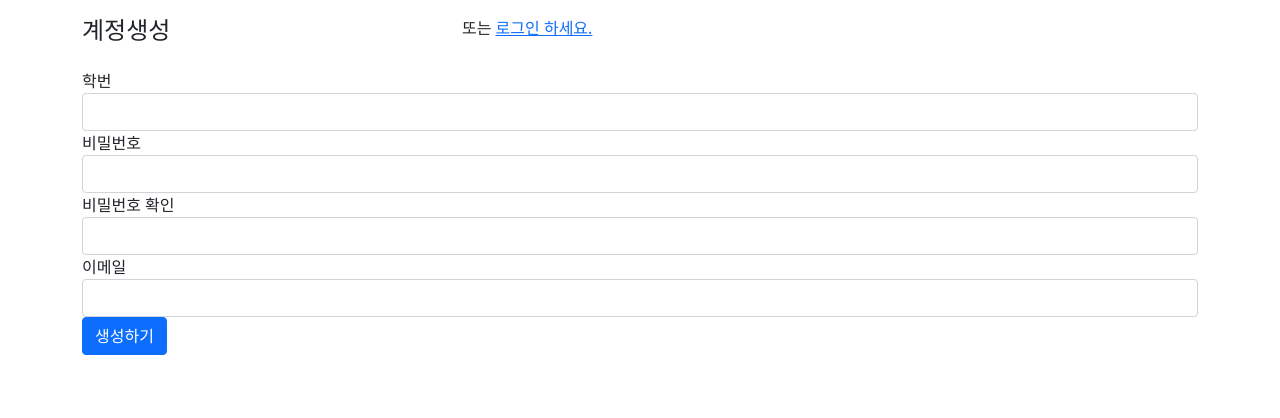
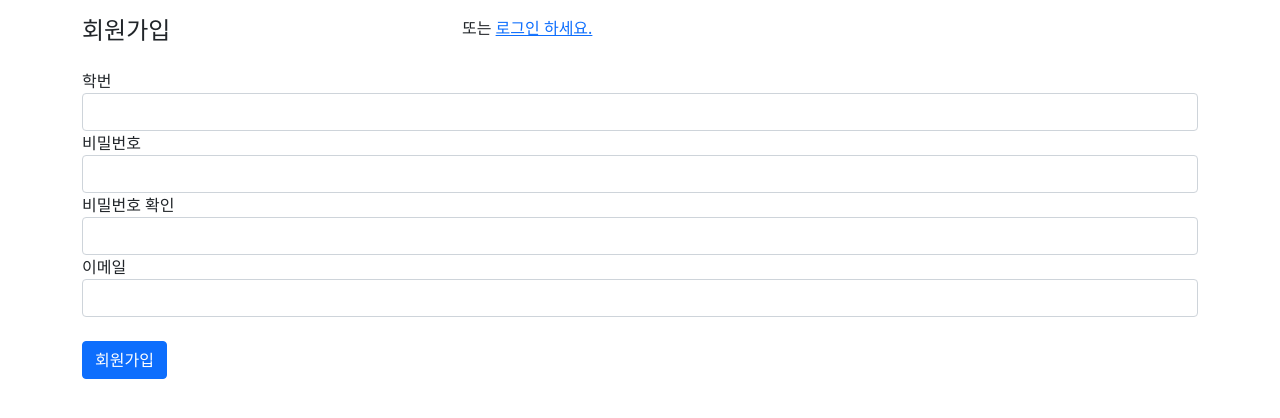
Before and after one commit to hyunmin0317/SMUBEE-BE, a Django app: page /user/signup/ in a window 1280 px wide. Shown: the part 56-474 px from the top of the page. Run offline with Django 4.2, Linux system fonts and the light colour scheme.

Commit message:
fix: frontend

```diff
--- a/templates/user/signup.html
+++ b/templates/user/signup.html
@@ -3,7 +3,7 @@
 <div class="container my-3">
     <div class="row my-3">
         <div class="col-4">
-            <h4>계정생성</h4>
+            <h4>회원가입</h4>
         </div>
         <div class="col-8 text-right">
             <span>또는 <a href="{% url 'user:login' %}">로그인 하세요.</a></span>
@@ -33,7 +33,7 @@
                    value="{{ form.email.value|default_if_none:'' }}">
         </div>
         {{ forms.as_p }}
-        <button type="submit" class="btn btn-primary">생성하기</button>
+        <br><button type="submit" class="btn btn-primary">회원가입</button>
     </form>
 </div>
 {% endblock %}
```
